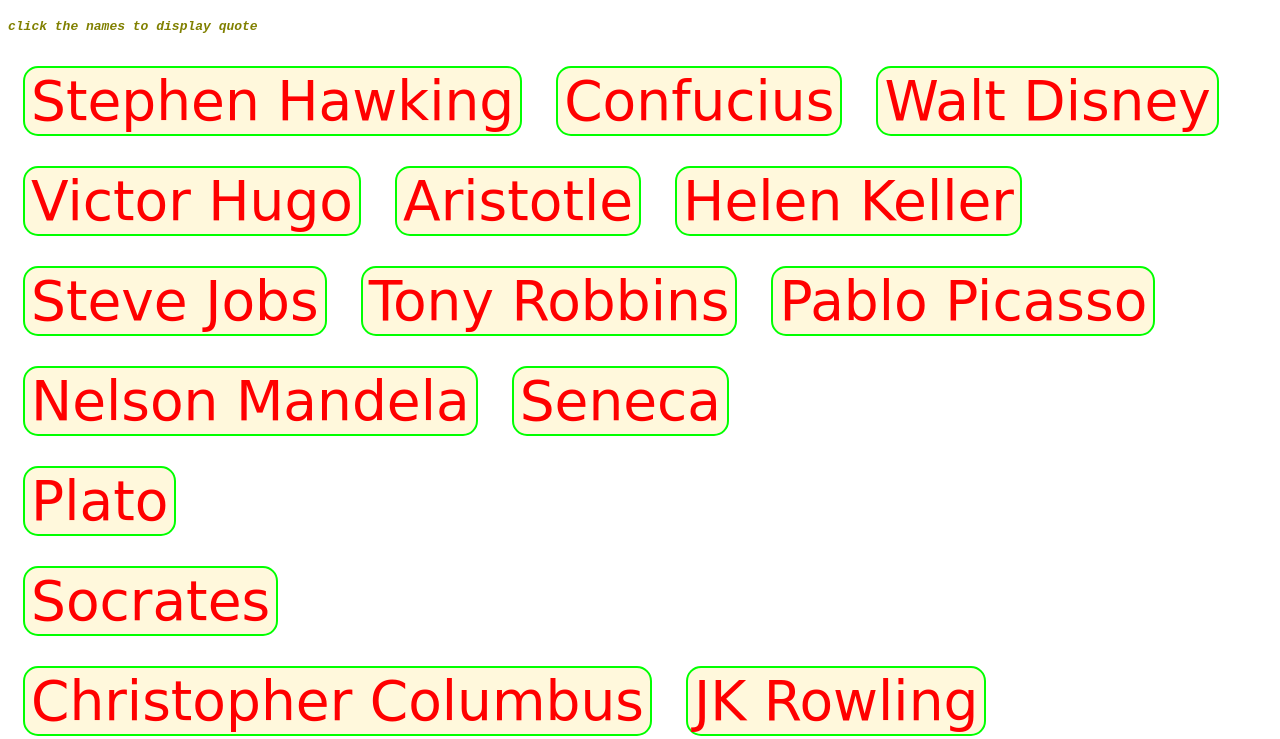
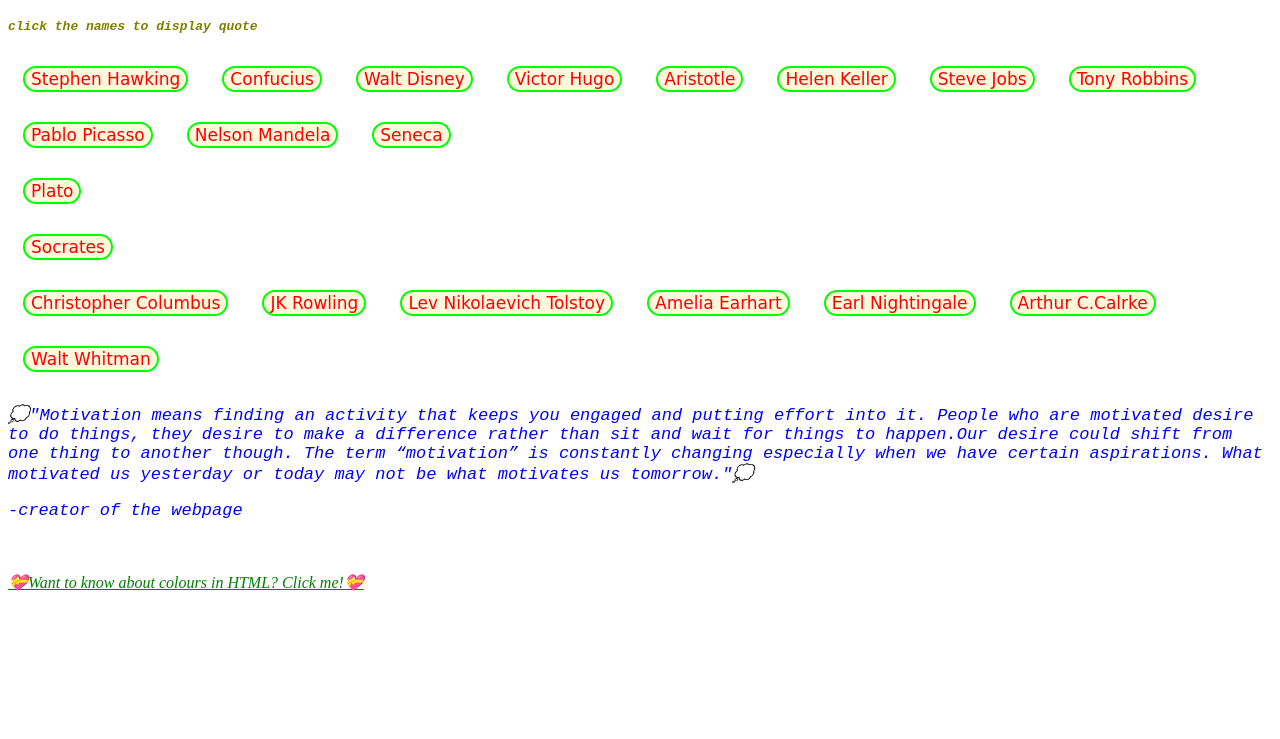
Before and after one commit to Phoenix-Falcon/Phoenix-Falcon.github.io, a plain HTML site: page index.html in a window 1280 px wide. Shown: the part 61-800 px from the top of the page. Drawn offline with Linux system fonts and the light colour scheme.

Commit message:
Update index.html

```diff
--- a/index.html
+++ b/index.html
@@ -11,7 +11,7 @@ background-color: mistyRose;
 }
 button{
 font-family: cursive;
-font-size: 55px;
+font-size: 17px;
 text-align: center;
 background-color: cornsilk;
 color: red;
```
